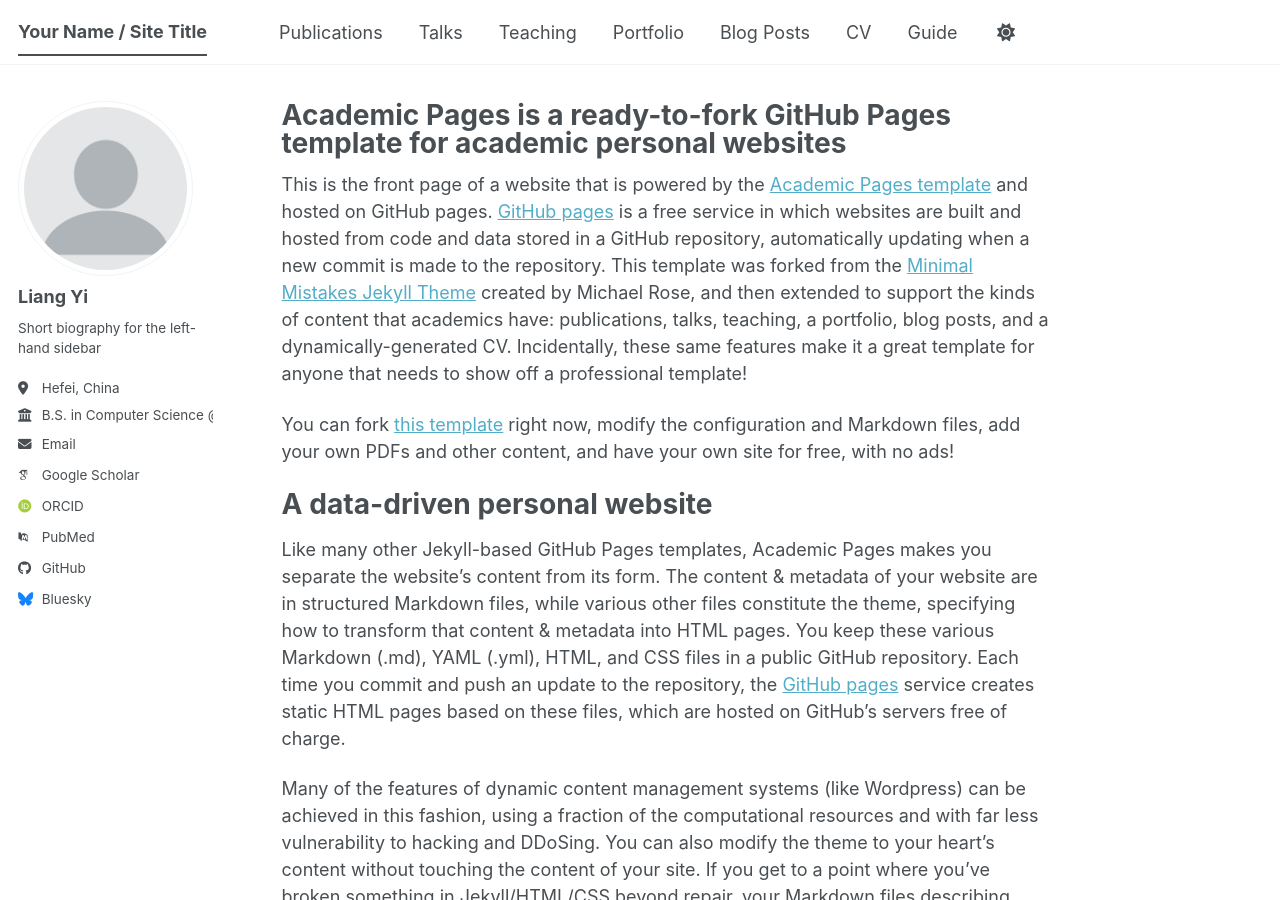
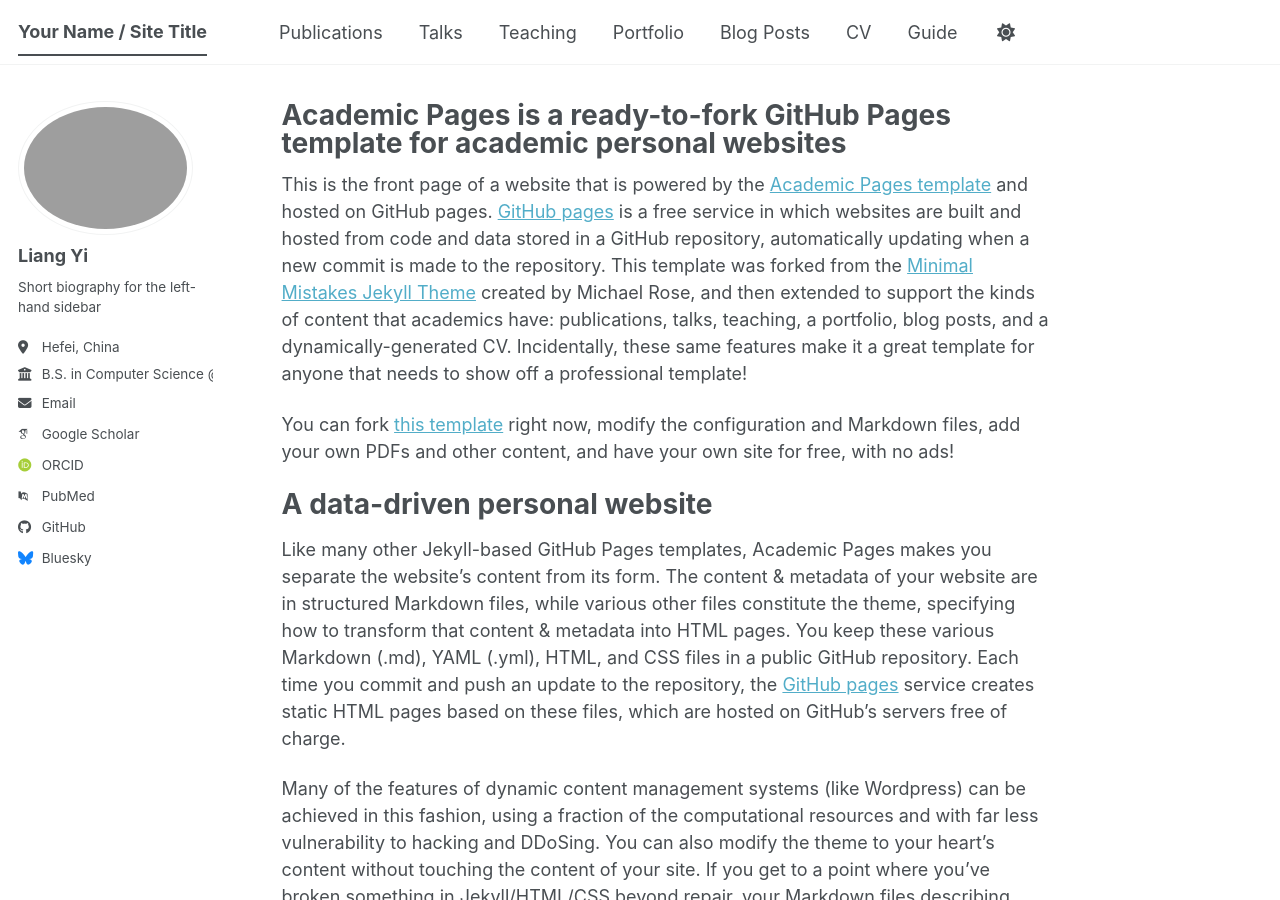
Before and after one commit to Y1-Liang/Y1-Liang.github.io, a Jekyll site: the page built from _pages/about.md, in a window 1280 px wide and 900 px high. Built offline with Jekyll 4.4.1, drawn with Linux system fonts in a browser that asks for light colours; some web fonts are replaced; a script bundle is joined from its source files by our own code; library files that are not in the unit come from our copies.

Commit message:
Update _config.yml

```diff
--- a/_config.yml
+++ b/_config.yml
@@ -16,14 +16,14 @@ description              : &description "Your Name's academic portfolio"   # Upd
 url                      : https://Y1-Liang.github.io # The base hostname & protocol for your site e.g. "https://[your GitHub username].github.io",
                                                            # or if you already have some other page hosted on Github then use "https://[your GitHub username].github.io/[Your Repo Name]"
 baseurl                  : "" # the subpath of your site, e.g. "/blog"
-repository               : "Y1-Liang/Y1-Liang.github.io"
+repository               : "Y1-Liang/y1-liang.github.io"
 
 # Site Author - The following control what appear as part of the author content on the side bar.
 #               If a field is blank the icon and link will not appear, otherwise it will be shown.
 #               Additional customization can be done by editing /_includes/author-profile.html
 author:
   # Biographic information
-  avatar           : "profile.png"
+  avatar           : ""
   name             : "Liang Yi"
   pronouns         : # example: "she/her"
   bio              : "Short biography for the left-hand sidebar"
```
